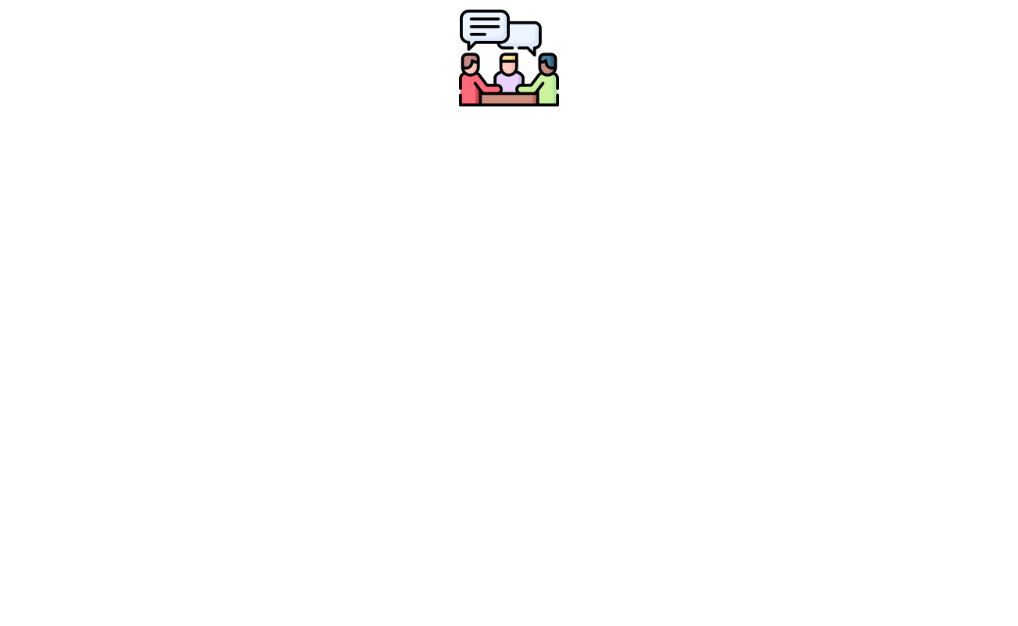
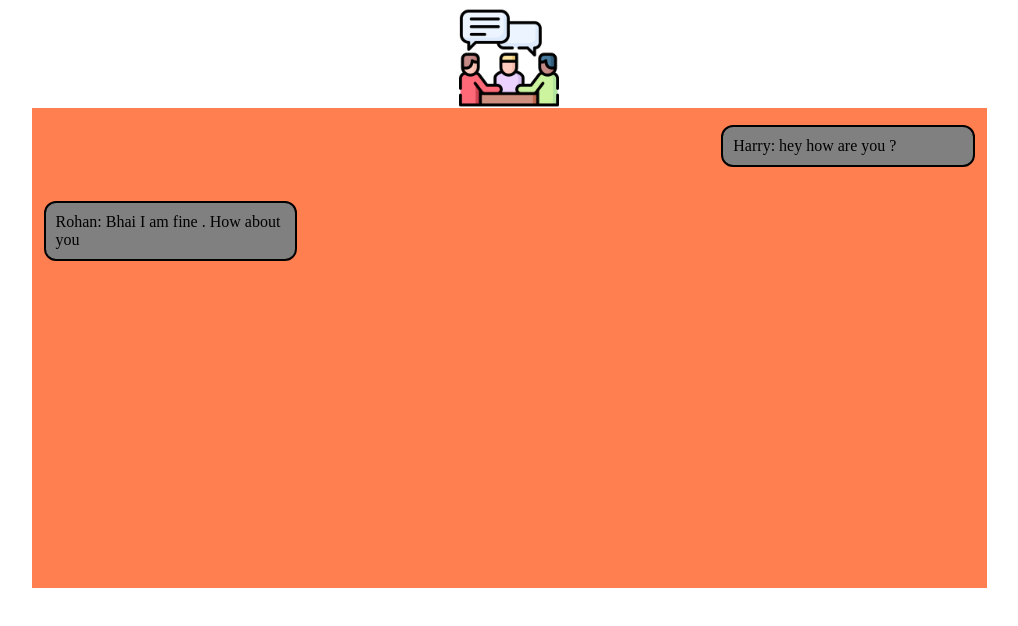
Before and after one commit to athul2k2/ProjectWebChat, a plain HTML site: page index.html in a window 1280 px wide. Shown: the whole page, without its empty margins (131-1149 px from the left). Drawn offline with Linux system fonts and the light colour scheme.

Commit message:
started designing

```diff
--- a/css/style.css
+++ b/css/style.css
@@ -5,3 +5,32 @@
     height: 100px;
 
 }
+.container
+{
+    max-width: 955px;
+    background-color: coral;
+    margin: auto;
+    height: 60vh;
+}
+
+.message{
+    background: grey;
+    width: 24%;
+    padding: 10px;
+    margin: 17px 12px;
+    border: 2px solid black ;
+    border-radius: 12px;
+
+}
+.right{float: right;
+    clear: both;
+
+}
+
+.left{float: left;
+    clear: both;
+
+
+
+
+}
--- a/index.html
+++ b/index.html
@@ -11,6 +11,10 @@
     <nav>
         <img class="logo" src="logo.png" alt="" >
     </nav>
+    <div class="container">
+        <div class="message right">Harry: hey how are you ?</div>
+        <div class="message left">Rohan: Bhai I am fine . How about you</div>
+    </div>
 
 </body>
 </html>
```
